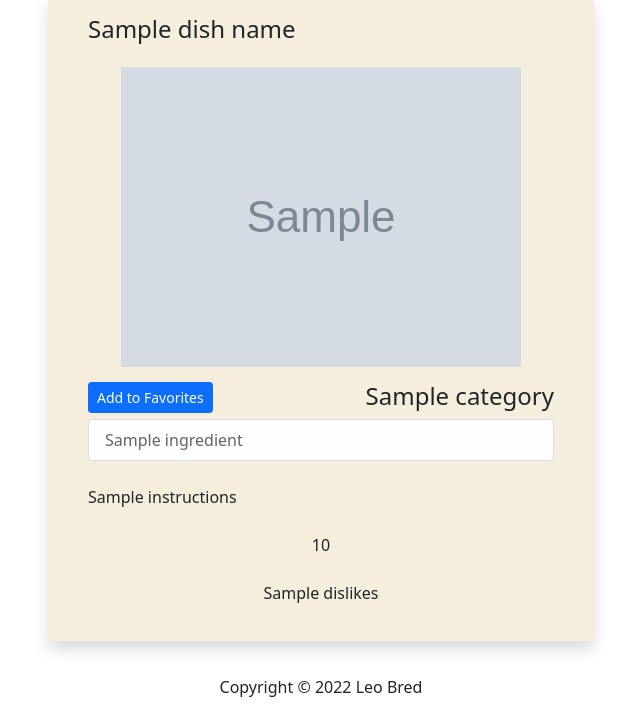
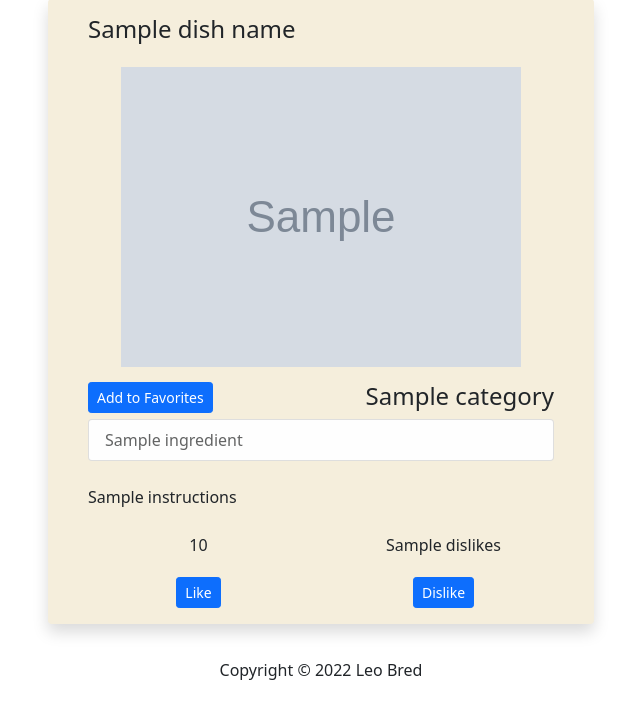
Before and after one commit to dikchibbles/what-to-eat, a Flask app: template templates/index.html in a window 1280 px wide. Shown: the part 218-937 px from the top of the page, without its empty margins (319-959 px from the left). Run offline with Flask 2, Linux system fonts and the light colour scheme; the first user in the database is signed in; tables that the repository leaves empty hold one stand-in row (Sample ...); the template is opened without the code that fills it: most values are stand-ins (such as "Sample title", 1, 10 or a date in 2020); some libraries are stand-ins or nearby versions.

Commit message:
Add the like and dislike functionality, by completing the add_rating_like/dislike functions and modifying the index.html to contain buttons

```diff
--- a/main.py
+++ b/main.py
@@ -116,7 +116,7 @@ def home():
     return main_page('index.html', current_user, Rating, recipe)
 
 
-@app.route('/add-rating-like/<int:recipe_id>')
+@app.route('/add-rating-like/<int:recipe_id>', methods=['GET', 'POST'])
 @login_required
 def add_rating_like(recipe_id):
     if request.method == 'POST':
@@ -127,14 +127,21 @@ def add_rating_like(recipe_id):
         )
         db.session.add(new_rating)
         db.session.commit()
-        return redirect(url_for(''))
+        return redirect(url_for('get_recipe', recipe_id=recipe_id))
 
 
-@app.route('/add-rating-dislike/<int:recipe_id>')
+@app.route('/add-rating-dislike/<int:recipe_id>', methods=['GET', 'POST'])
 @login_required
 def add_rating_dislike(recipe_id):
     if request.method == 'POST':
-        pass
+        new_rating = Rating(
+            recipe_id=recipe_id,
+            likes=False,
+            dislikes=True
+        )
+        db.session.add(new_rating)
+        db.session.commit()
+        return redirect(url_for('get_recipe', recipe_id=recipe_id))
 
 
 @app.route('/register', methods=['GET', 'POST'])
--- a/templates/index.html
+++ b/templates/index.html
@@ -44,16 +44,30 @@
                         </div>
                     </div>
                     <div class="row">
-                        <div class="col-12 text-center">
+                        <div class="col-6 text-center">
                             {% if likes %}
                                 <p>{{ likes }}</p>
                             {% else %}
                                 <p>0</p>
                             {% endif %}
+                            {% if current_user.is_authenticated %}
+                                <form action="{{ url_for('add_rating_like', recipe_id=recipe_id) }}" method="post">
+                                        <input type="hidden" name="csrf_token" value="{{ csrf_token() }}"/>
+                                        <button type="submit" name="add" value="Add" class="btn btn-primary btn-sm">Like</button>
+                                </form>
+                            {% endif %}
+                        </div>
+                        <div class="col-6 text-center">
                             {% if dislikes %}
                                 <p>{{ dislikes }}</p>
                             {% else %}
                                 <p>0</p>
+                            {% endif %}
+                            {% if current_user.is_authenticated %}
+                                <form action="{{ url_for('add_rating_dislike', recipe_id=recipe_id) }}" method="post">
+                                        <input type="hidden" name="csrf_token" value="{{ csrf_token() }}"/>
+                                        <button type="submit" name="add" value="Add" class="btn btn-primary btn-sm">Dislike</button>
+                                </form>
                             {% endif %}
                         </div>
                     </div>
```
Also changed, not shown: users.db.
